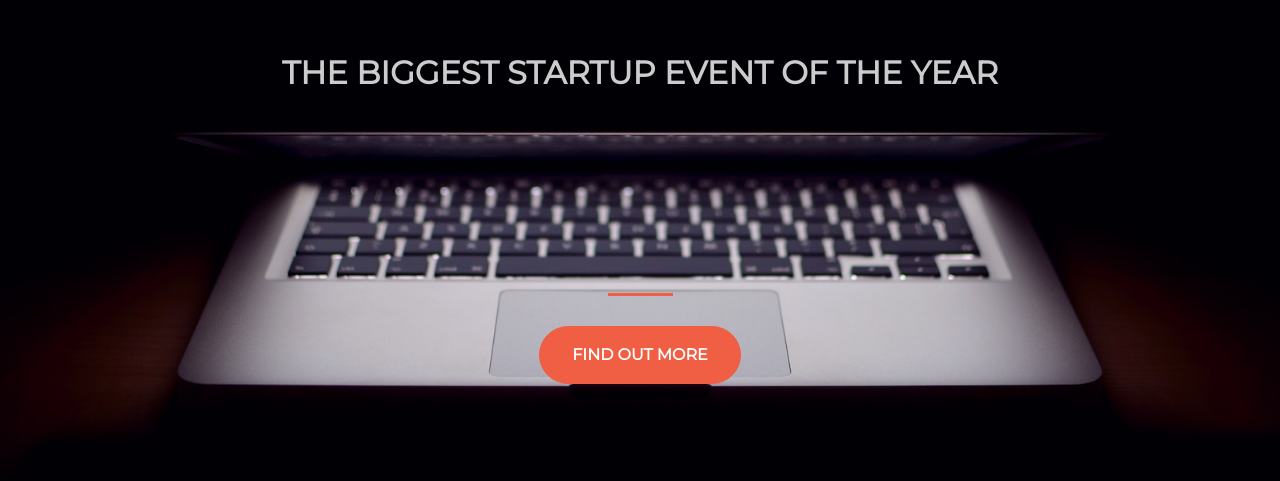
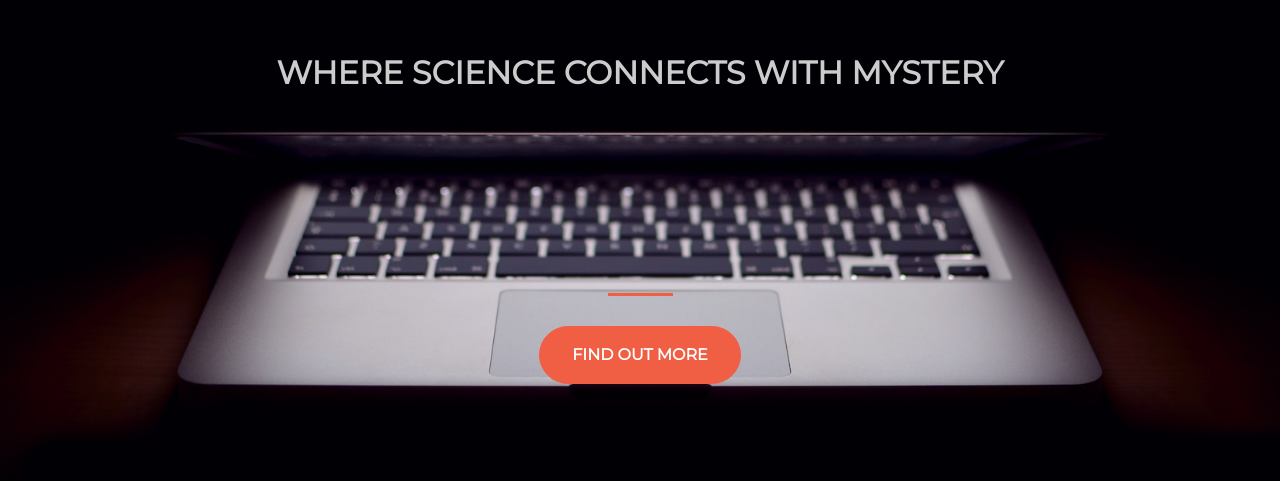
Before and after one commit to medicine2mystery/medicine2mystery.github.io, a plain HTML site: page index.html in a window 1280 px wide. Shown: the part 181-662 px from the top of the page. Drawn offline with nearby package versions, Linux system fonts and the light colour scheme.

Commit message:
Update index.html

```diff
--- a/index.html
+++ b/index.html
@@ -21,7 +21,7 @@
         <div class="row">
           <div class="col-lg-12 my-auto">
             <h1 class="text-uppercase faded">
-              <strong>the biggest startup event of the year</strong>
+              <strong>Where Science Connects With Mystery</strong>
             </h1>
             <hr>
           </div>
```
